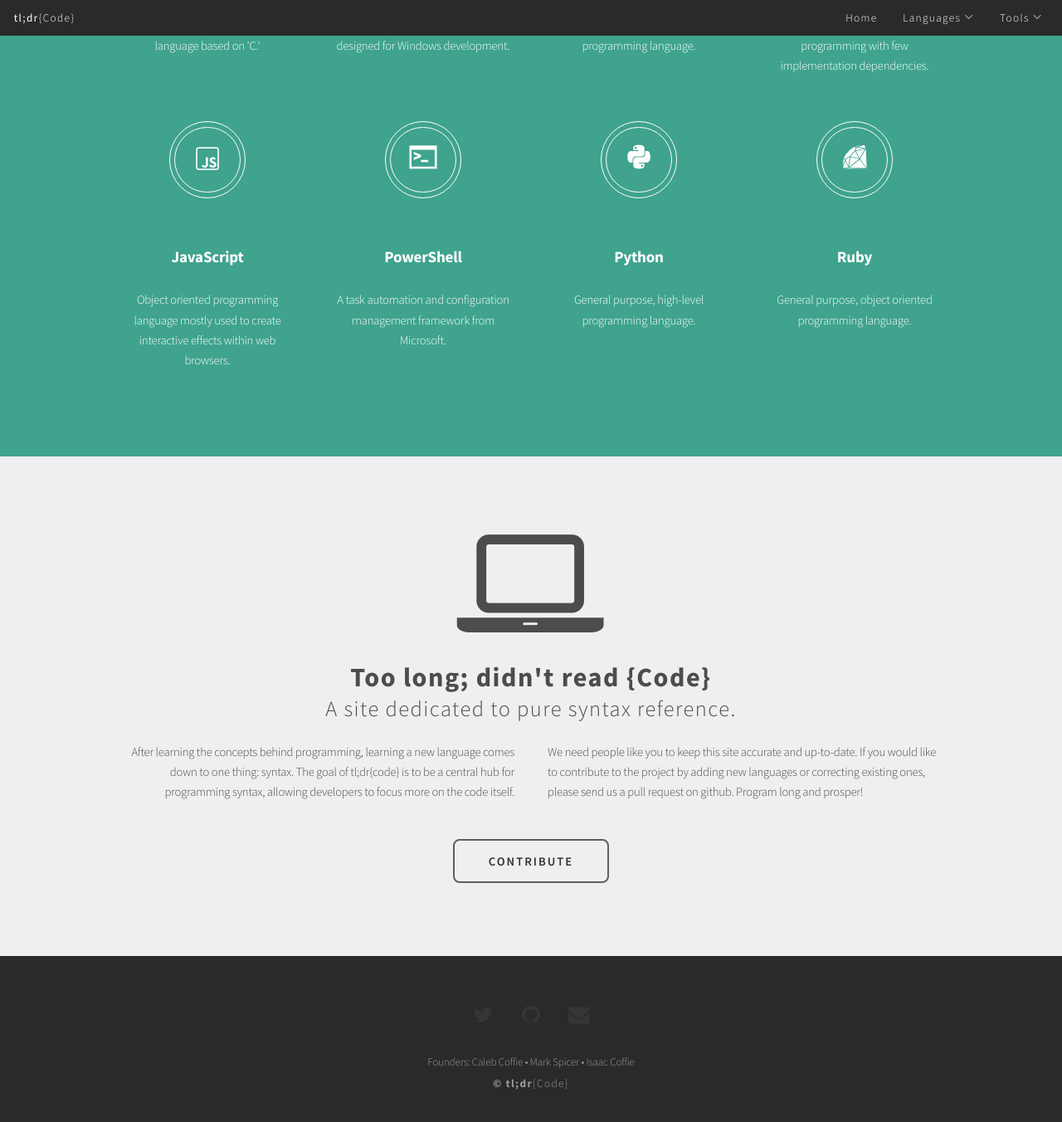
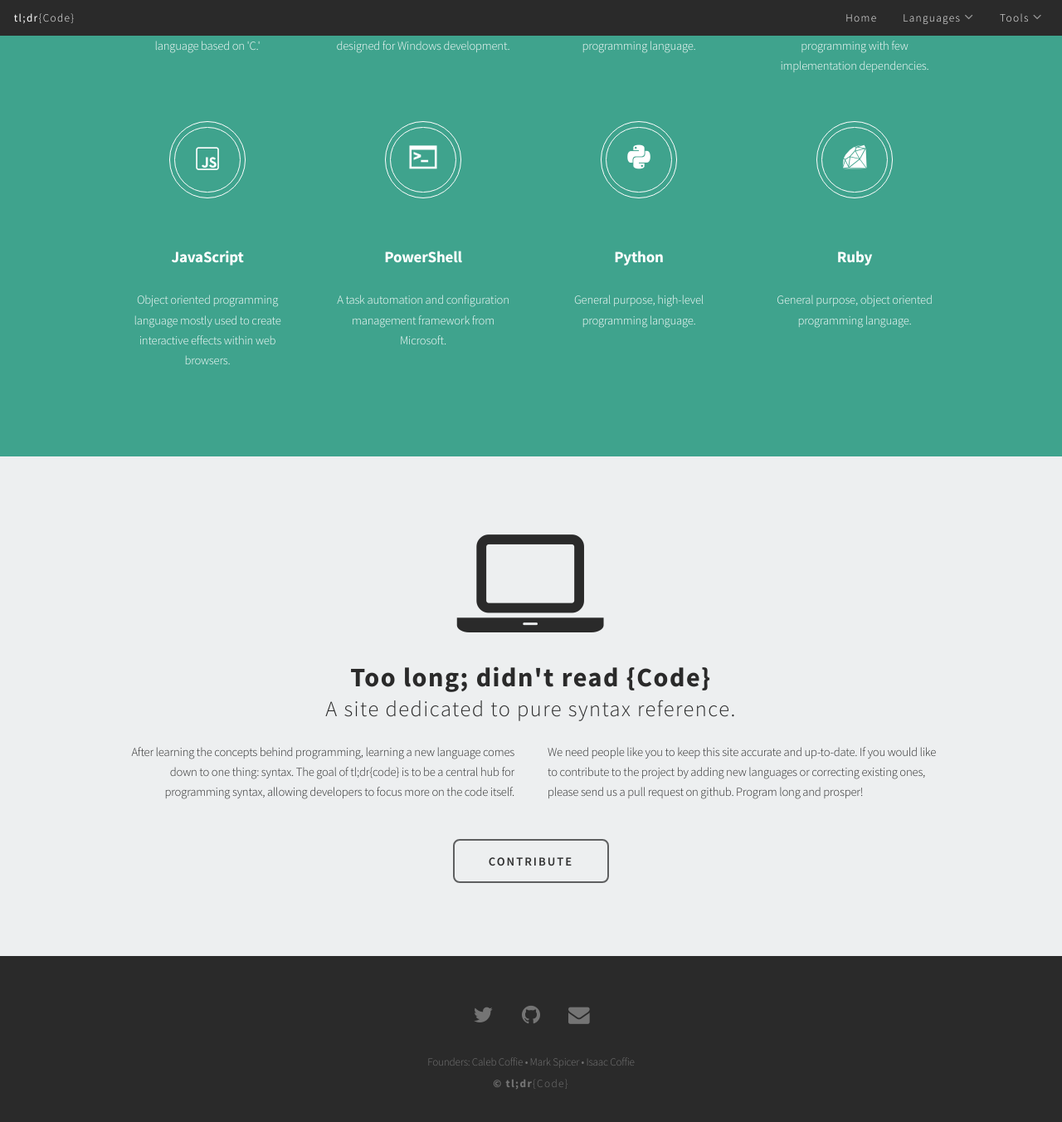
Before and after one commit to tldrcode/tldrcode.com, a Jekyll site: the page built from index.html, in a window 1280 px wide and 1400 px high, scrolled down 664 px. Shown: the top 1352 px of the window at 83% size. Built offline with Jekyll 4.4.1, drawn with Linux system fonts in a browser that asks for light colours.

Commit message:
Began the color unification process. Also began cleaning up the CSS file.

```diff
--- a/css/style.css
+++ b/css/style.css
@@ -16,7 +16,7 @@
 
 body {
     background: #2a2a2a;
-    color: #4b4c4b;
+    color: #2a2a2a;
 }
 
 body,textarea,select {
@@ -75,7 +75,7 @@ a {
 
 a:hover {
     border-bottom-color: transparent;
-		color: #555;
+		color: #2a2a2a;
 		cursor: pointer;
 }
 
@@ -348,7 +348,7 @@ ul.info h3 {
 
 ul.info a {
     text-decoration: none;
-    color: #4b4c4b;
+    color: #2a2a2a;
 }
 
 ul.info a:hover {
@@ -1381,7 +1381,7 @@ ul.featured li {
 			#content form textarea {
     border-color: #ccc;
     border-color: rgba(0,0,0,.2);
-    color: #4b4c4b;
+    color: #2a2a2a;
     color: rgba(0,0,0,1) !important;
 }
 
@@ -1399,7 +1399,7 @@ ul.featured li {
 #content form .button {
     border-color: #ccc;
     border-color: rgba(0,0,0,0.2);
-    color: #4b4c4b !important;
+    color: #2a2a2a !important;
     color: rgba(0,0,0,0.8) !important;
 }
 
@@ -1454,6 +1454,7 @@ ul.featured li {
     background: #2a2a2a;
     padding: 4em 0 6em 0;
     text-align: center;
+    color: #fff;
 }
 
 #footer h1 span {
@@ -1470,34 +1471,19 @@ ul.featured li {
 }
 
 #footer .icons a:hover {
-    opacity: 0.75;
-}
-
-#footer .copyright {
-    color: #999;
-    font-size: 0.9em;
-    line-height: 1em;
-    margin: 2em 0 0 0;
-    padding: 0;
-    text-align: center;
-}
-
-#footer .copyright a {
-    color: inherit;
-}
-
-#footer .copyright li {
-    border-left: solid 1px #dddddd;
-    display: inline-block;
-    list-style: none;
-    margin-left: 1em;
-    padding-left: 1em;
-}
-
-#footer .copyright li:first-child {
-    border-left: 0;
-    margin-left: 0;
-    padding-left: 0;
+    opacity: 1;
+}
+
+#footer a {
+  -moz-transition: opacity 0.2s ease-in-out;
+  -webkit-transition: opacity 0.2s ease-in-out;
+  -o-transition: opacity 0.2s ease-in-out;
+  -ms-transition: opacity 0.2s ease-in-out;
+  transition: opacity 0.2s ease-in-out;
+}
+
+#footer a:hover {
+  color: #fff;
 }
 
 #footer ul {
@@ -1559,10 +1545,27 @@ ul.featured li {
 /*********************************************************************************/
 
 .copyright {
-    position: relative;
-    padding: 2em 0em 3em 0em;
-    text-align: center;
-    color: rgba(255,255,255,.2);
+  color: #fff;
+  font-size: 0.9em;
+  line-height: 1em;
+  margin: 2em 0 0 0;
+  padding: 0;
+  text-align: center;
+  opacity: 0.35;
+}
+
+.copyright li {
+  border-left: solid 1px #dddddd;
+  display: inline-block;
+  list-style: none;
+  margin-left: 1em;
+  padding-left: 1em;
+}
+
+.copyright li:first-child {
+  border-left: 0;
+  margin-left: 0;
+  padding-left: 0;
 }
 
 /*********************************************************************************/
```
